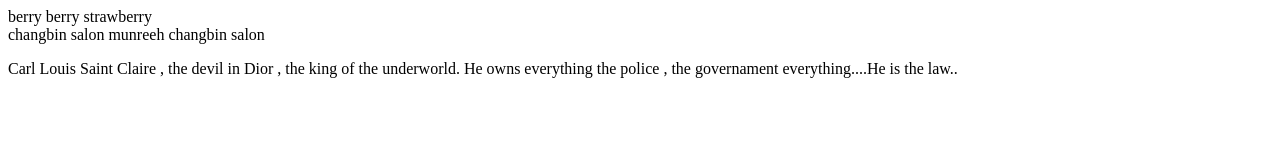
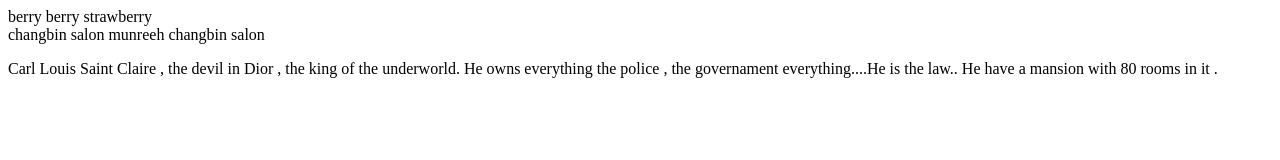
Before and after one commit to Jasleen74/NewRepo, a plain HTML site: page NewRepo/index.html in a window 1280 px wide. Drawn offline with Linux system fonts and the light colour scheme.

Commit message:
his house is added too

```diff
--- a/NewRepo/index.html
+++ b/NewRepo/index.html
@@ -5,4 +5,5 @@
 </P>
 <p> Carl Louis Saint Claire , the devil in Dior , the king of the underworld.
     He owns everything the police , the governament everything....He is the law..
+    He have a mansion with 80 rooms in it .
 </p>
```
